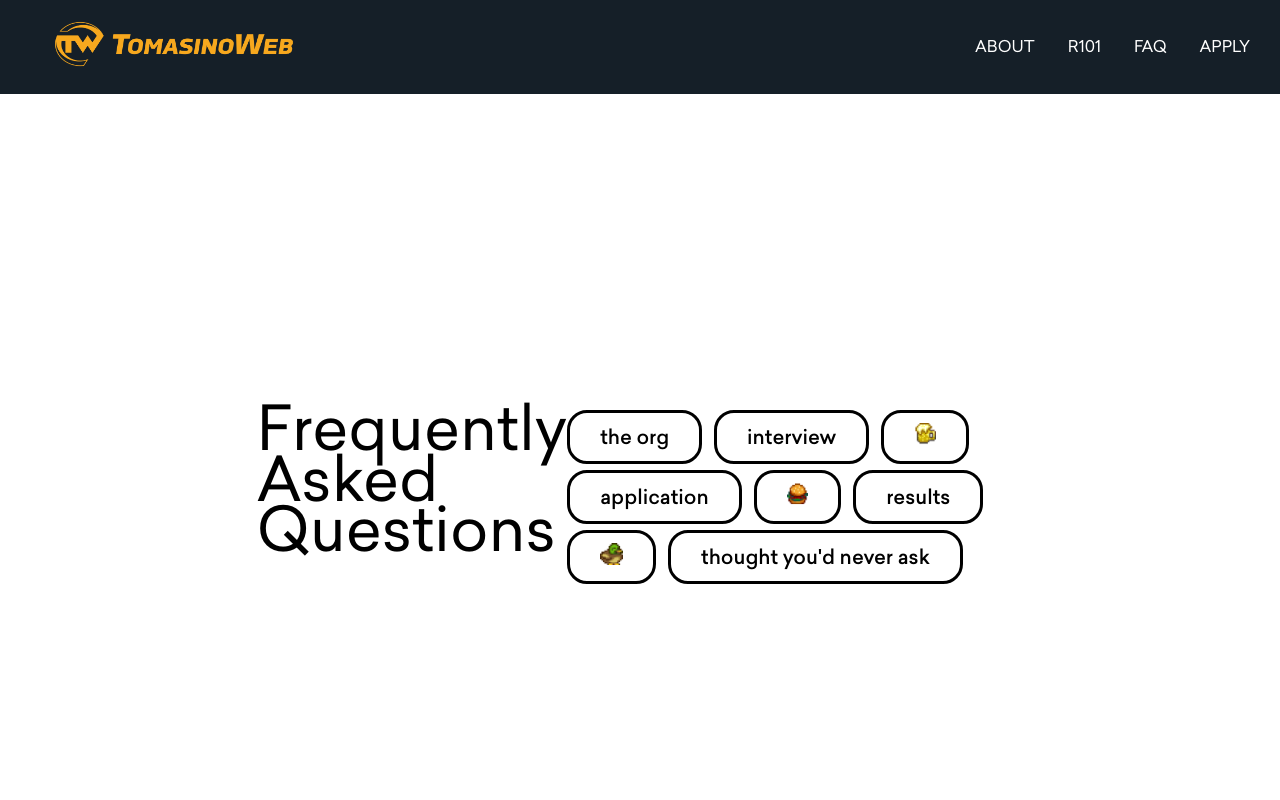
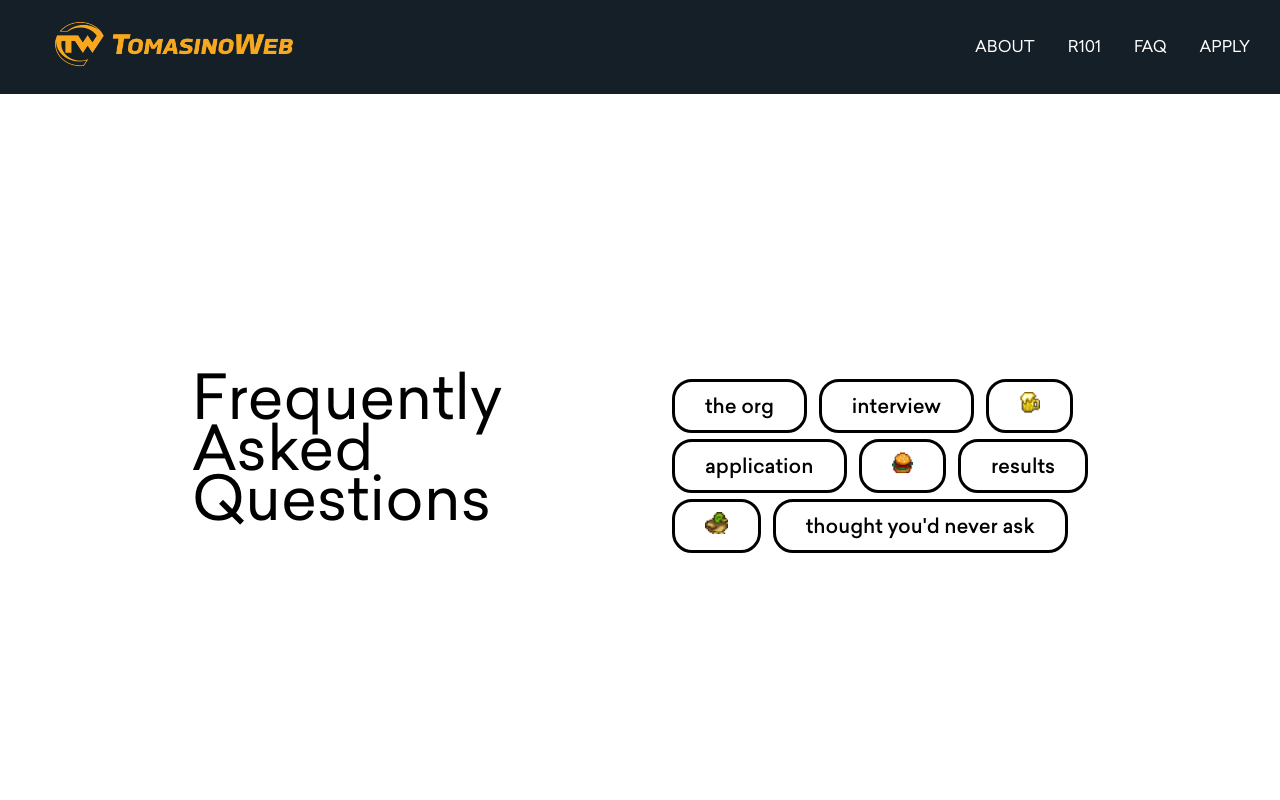
Before and after one commit to TomasinoWeb/tomasinoWebR101, a React (Create React App) app: page /faq in a window 1280 px wide. Shown: the top 800 px of the page. Built offline with nearby package versions, Linux system fonts and the light colour scheme.

Commit message:
FAQ layout

```diff
--- a/src/pages/faq/faqPage.css
+++ b/src/pages/faq/faqPage.css
@@ -1,6 +1,7 @@
 .FaqPage {
   min-height: 100vh;
   display: flex;
+  flex-direction: column;
   justify-content: center;
   align-items: center;
   overflow-x: hidden;
@@ -10,6 +11,7 @@
 .picker-div {
     margin: 0% 12%;
     display: flex;
+    width: 70vw;
     flex-direction: row;
     justify-content: space-between;
   }
@@ -23,7 +25,6 @@
       flex-direction: column;
     }
   }
-
 
   .faq-main-holder {
     display: flex;
```
